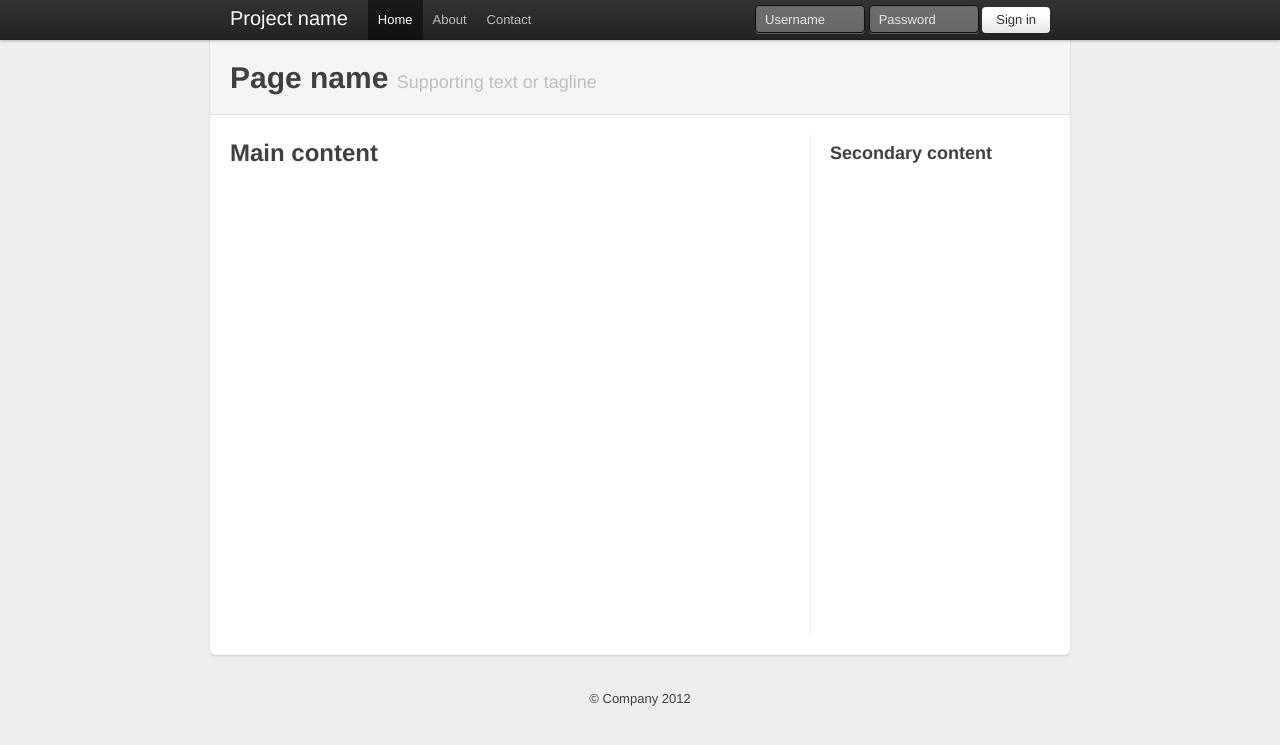
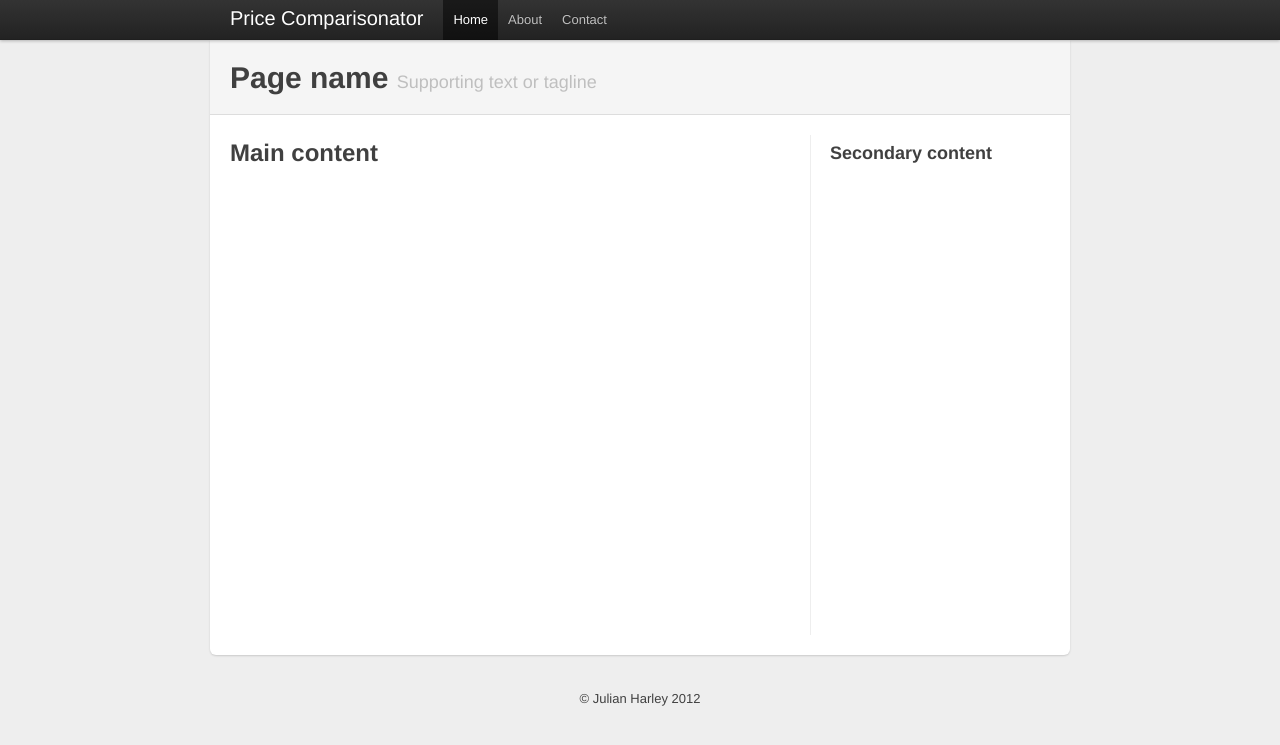
Before and after one commit to julzhk/compare-prices, a Python web app: template templates/_base.html in a window 1280 px wide. Shown: the top 745 px of the page. Run offline with Jinja, Linux system fonts and the light colour scheme; the template is opened without the code that fills it, so the values that code supplies are empty; some libraries are stand-ins or nearby versions.

Commit message:
work on templates

```diff
--- /dev/null
+++ b/static/custom.css
@@ -0,0 +1,49 @@
+/* Override some defaults */
+html, body {
+    background-color: #eee;
+}
+body {
+    padding-top: 40px; /* 40px to make the container go all the way to the bottom of the topbar */
+}
+.container > footer p {
+    text-align: center; /* center align it with the container */
+}
+.container {
+    width: 820px; /* downsize our container to make the content feel a bit tighter and more cohesive. NOTE: this removes two full columns from the grid, meaning you only go to 14 columns and not 16. */
+}
+
+/* The white background content wrapper */
+.container > .content {
+    background-color: #fff;
+    padding: 20px;
+    margin: 0 -20px; /* negative indent the amount of the padding to maintain the grid system */
+    -webkit-border-radius: 0 0 6px 6px;
+    -moz-border-radius: 0 0 6px 6px;
+    border-radius: 0 0 6px 6px;
+    -webkit-box-shadow: 0 1px 2px rgba(0,0,0,.15);
+    -moz-box-shadow: 0 1px 2px rgba(0,0,0,.15);
+    box-shadow: 0 1px 2px rgba(0,0,0,.15);
+}
+
+/* Page header tweaks */
+.page-header {
+    background-color: #f5f5f5;
+    padding: 20px 20px 10px;
+    margin: -20px -20px 20px;
+}
+
+/* Styles you shouldn't keep as they are for displaying this base example only */
+.content .span10,
+.content .span4 {
+    min-height: 500px;
+}
+/* Give a quick and non-cross-browser friendly divider */
+.content .span4 {
+    margin-left: 0;
+    padding-left: 19px;
+    border-left: 1px solid #eee;
+}
+
+.topbar .btn {
+    border: 0;
+}
--- a/templates/_base.html
+++ b/templates/_base.html
@@ -2,69 +2,15 @@
 <html lang="en">
   <head>
     <meta charset="utf-8">
-    <title>Bootstrap, from Twitter</title>
-    <meta name="description" content="">
-    <meta name="author" content="">
-
-    <!-- Le HTML5 shim, for IE6-8 support of HTML elements -->
-    <!--[if lt IE 9]>
+    <title>Price Comparisonator</title>
+    <meta name="description"
+          content="Compare prices provided by various online stores">
       <script src="http://html5shim.googlecode.com/svn/trunk/html5.js"></script>
     <![endif]-->
 
     <!-- Le styles -->
     <link href="static/bootstrap.min.css" rel="stylesheet">
-    <style type="text/css">
-      /* Override some defaults */
-      html, body {
-        background-color: #eee;
-      }
-      body {
-        padding-top: 40px; /* 40px to make the container go all the way to the bottom of the topbar */
-      }
-      .container > footer p {
-        text-align: center; /* center align it with the container */
-      }
-      .container {
-        width: 820px; /* downsize our container to make the content feel a bit tighter and more cohesive. NOTE: this removes two full columns from the grid, meaning you only go to 14 columns and not 16. */
-      }
-
-      /* The white background content wrapper */
-      .container > .content {
-        background-color: #fff;
-        padding: 20px;
-        margin: 0 -20px; /* negative indent the amount of the padding to maintain the grid system */
-        -webkit-border-radius: 0 0 6px 6px;
-           -moz-border-radius: 0 0 6px 6px;
-                border-radius: 0 0 6px 6px;
-        -webkit-box-shadow: 0 1px 2px rgba(0,0,0,.15);
-           -moz-box-shadow: 0 1px 2px rgba(0,0,0,.15);
-                box-shadow: 0 1px 2px rgba(0,0,0,.15);
-      }
-
-      /* Page header tweaks */
-      .page-header {
-        background-color: #f5f5f5;
-        padding: 20px 20px 10px;
-        margin: -20px -20px 20px;
-      }
-
-      /* Styles you shouldn't keep as they are for displaying this base example only */
-      .content .span10,
-      .content .span4 {
-        min-height: 500px;
-      }
-      /* Give a quick and non-cross-browser friendly divider */
-      .content .span4 {
-        margin-left: 0;
-        padding-left: 19px;
-        border-left: 1px solid #eee;
-      }
-
-      .topbar .btn {
-        border: 0;
-      }
-
-    </style>
+    <link href="static/custom.css" rel="stylesheet">
   </head>
 
   <body>
@@ -72,17 +18,12 @@
     <div class="topbar">
       <div class="fill">
         <div class="container">
-          <a class="brand" href="#">Project name</a>
+          <a class="brand" href="#">Price Comparisonator</a>
           <ul class="nav">
             <li class="active"><a href="#">Home</a></li>
             <li><a href="#about">About</a></li>
             <li><a href="#contact">Contact</a></li>
           </ul>
-          <form action="" class="pull-right">
-            <input class="input-small" type="text" placeholder="Username">
-            <input class="input-small" type="password" placeholder="Password">
-            <button class="btn" type="submit">Sign in</button>
-          </form>
         </div>
       </div>
     </div>
@@ -105,7 +46,7 @@
       </div>
 
       <footer>
-        <p>&copy; Company 2012</p>
+        <p>&copy; Julian Harley 2012</p>
       </footer>
 
     </div> <!-- /container -->
```
Also changed, not shown: static/__init__.py (deleted, +0 -28 lines).
